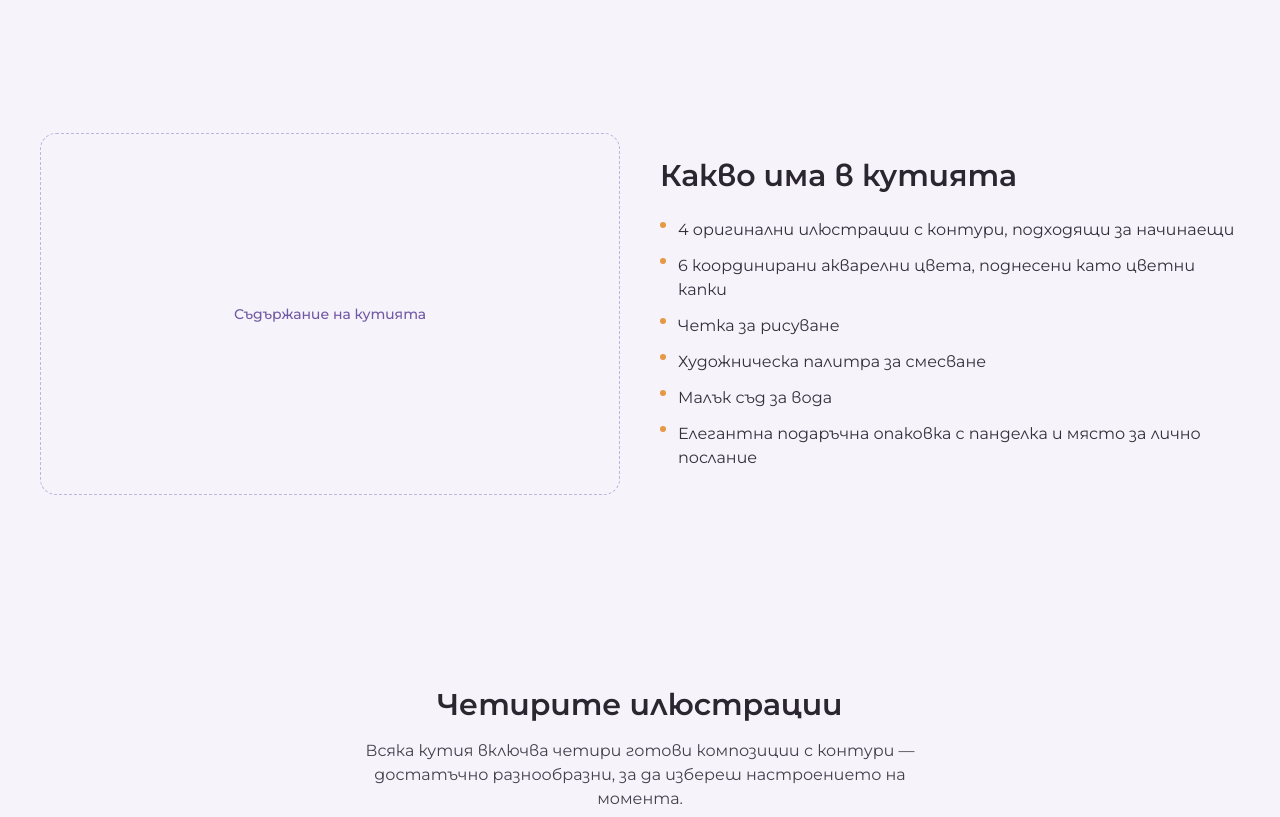
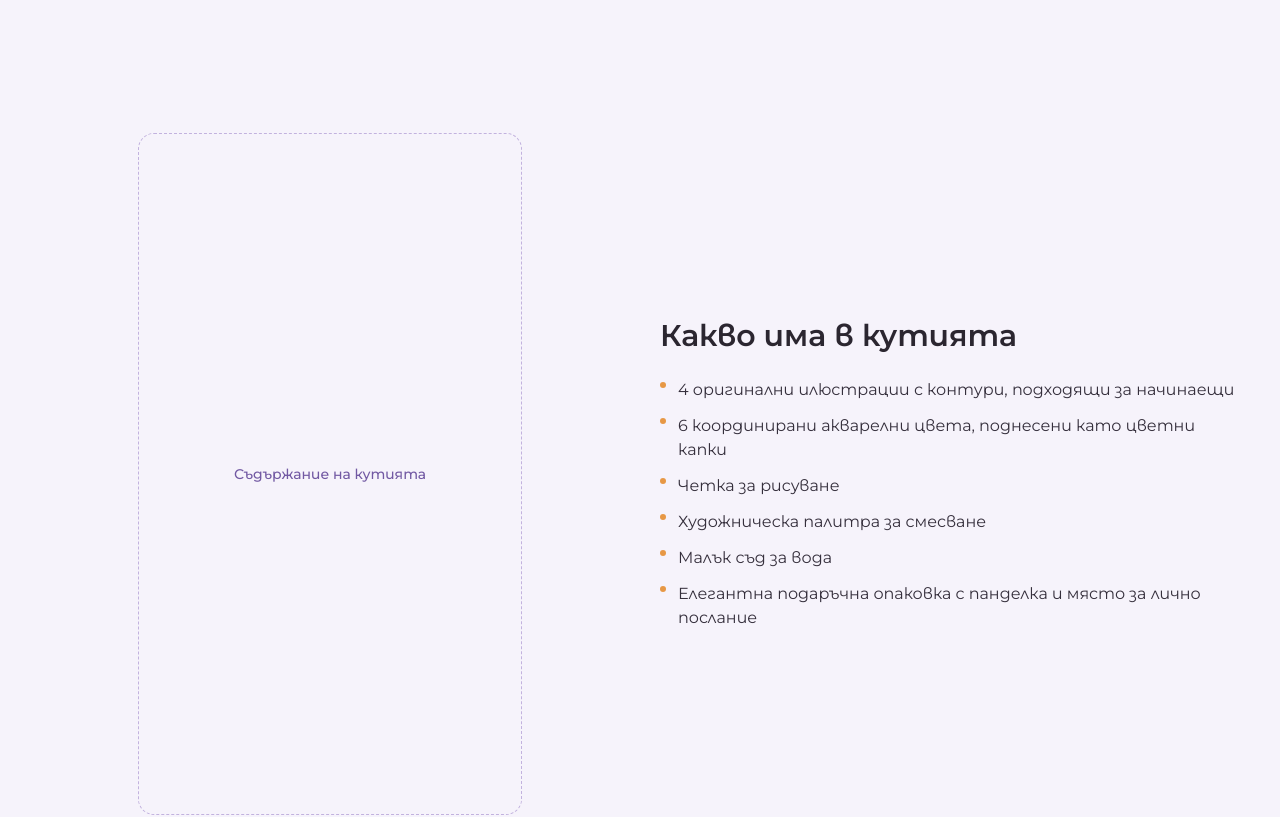
Before and after one commit to mihaelaivanovaivanova/Zabavi, a Next.js app: page / in a window 1280 px wide. Shown: the part 2060-2877 px from the top of the page. Built offline with nearby package versions, Linux system fonts and the light colour scheme; no server answers; the database is empty.

Commit message:
ратио

```diff
--- a/src/components/landing/WhatsInTheBox.tsx
+++ b/src/components/landing/WhatsInTheBox.tsx
@@ -19,13 +19,14 @@ export function WhatsInTheBox() {
             src={videoUrl}
             controls
             playsInline
-            className="aspect-[16/10] w-full rounded-2xl bg-ink-900/5 object-cover"
+            className="aspect-[9/16] w-full max-w-sm mx-auto rounded-2xl bg-ink-900/5 object-cover"
           />
         ) : (
           <PlaceholderImage
             label="Съдържание на кутията"
             alt="Разложено съдържание на акварелния creative kit"
-            aspect="wide"
+            aspect="reel"
+            className="w-full max-w-sm mx-auto"
           />
         )}
         <div>
--- a/src/components/ui/PlaceholderImage.tsx
+++ b/src/components/ui/PlaceholderImage.tsx
@@ -1,7 +1,7 @@
 interface PlaceholderImageProps {
   label: string;
   alt: string;
-  aspect?: "square" | "portrait" | "wide";
+  aspect?: "square" | "portrait" | "wide" | "reel";
   className?: string;
 }
 
@@ -9,6 +9,7 @@ const aspectClasses: Record<Required<PlaceholderImageProps>["aspect"], string> =
   square: "aspect-square",
   portrait: "aspect-[3/4]",
   wide: "aspect-[16/10]",
+  reel: "aspect-[9/16]",
 };
 
 /**
```
